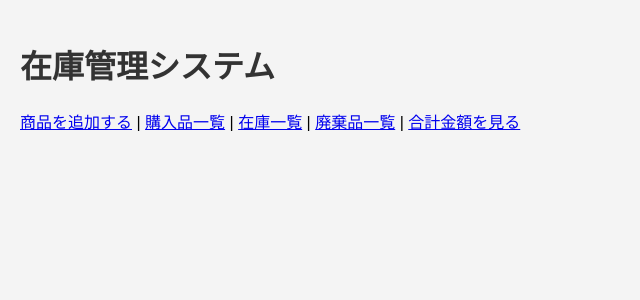
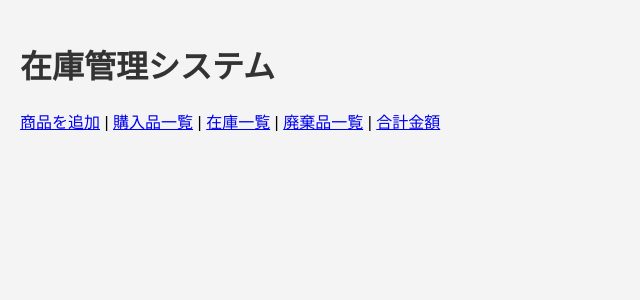
Before and after one commit to ceo7378/food-test73, a Flask app: page / in a window 1280 px wide. Shown: the top 300 px of the page, without its empty margins (0-640 px from the left). Run offline with Flask 3, Linux system fonts and the light colour scheme; data that the repository does not hold is empty.

Commit message:
エラー中

```diff
--- a/templates/index.html
+++ b/templates/index.html
@@ -8,11 +8,11 @@
 <body>
     <h1>在庫管理システム</h1>
     <nav>
-        <a href="/add_item">商品を追加する</a> |
+        <a href="/add_item">商品を追加</a> |
         <a href="/items">購入品一覧</a> |
         <a href="/stocks">在庫一覧</a> |
         <a href="/discards">廃棄品一覧</a> |
-        <a href="/total_graph">合計金額を見る</a>
+        <a href="/total_graph">合計金額</a>
     </nav>
 </body>
 </html>
```
Also changed, not shown: database.db (added).
